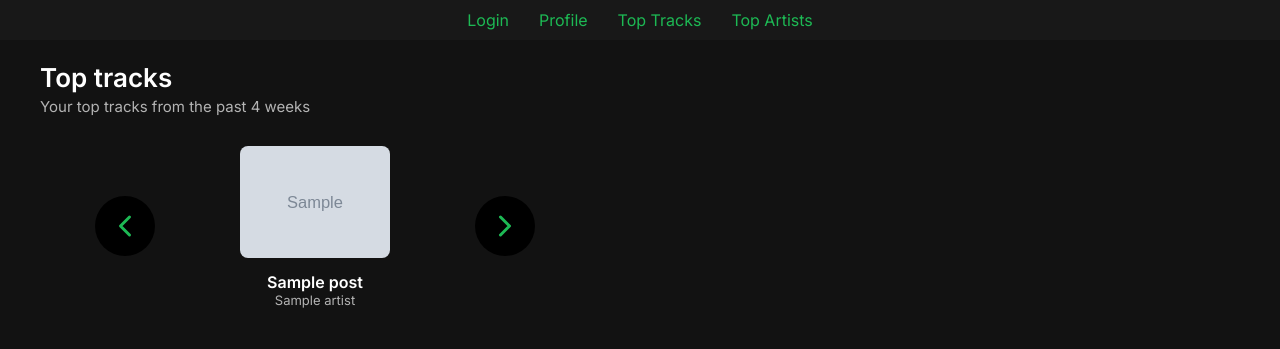
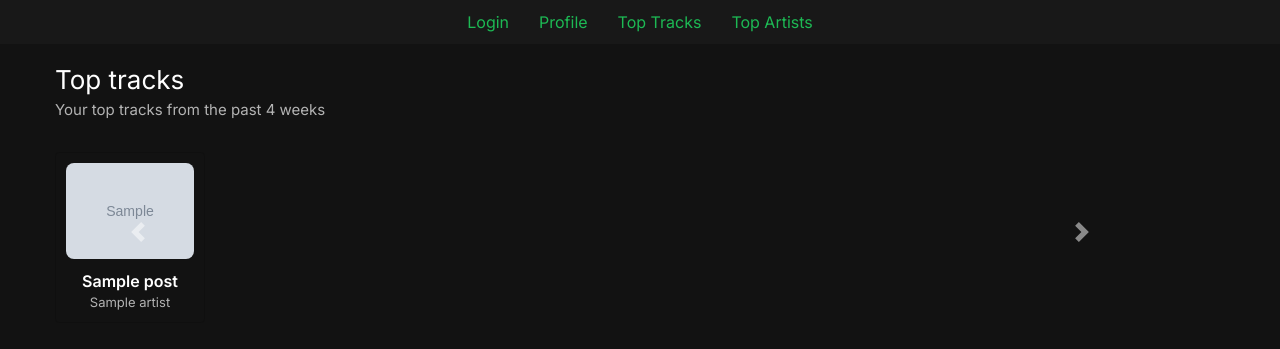
Before and after one commit to clemleri/SpotifyAnalysis, a Flask app: template templates/displayTracks.html in a window 1280 px wide. Shown: the top 349 px of the page. Run offline with Flask 3, Linux system fonts and the light colour scheme; the template is opened without the code that fills it: most values are stand-ins (such as "Sample title", 1, 10 or a date in 2020); grey boxes marked "Sample" are stand-in pictures; some libraries are stand-ins or nearby versions.

Commit message:
ajout carousel avec bootstrap

```diff
--- a/server.py
+++ b/server.py
@@ -91,7 +91,7 @@ def get_top_tracks(index = 0):
     with open("data.json", "w") as data:
         json.dump(tracks_data, data)
 
-    return render_template('displayTracks.html', posts=tracks_data[0:6])
+    return render_template('displayTracks.html', posts=tracks_data[0:13])
 
 @app.route("/topArtists")
 def get_top_artists():
--- a/templates/displayTracks.html
+++ b/templates/displayTracks.html
@@ -3,24 +3,57 @@
 {% block content %}
     <h2>Top tracks</h2>
     <div class='subtitle'>Your top tracks from the past 4 weeks</div>
+        <div id="carouselExampleControls" class="carousel slide" data-ride="carousel">
+            <div class="carousel-inner">
+                <div class="carousel-item active">
+                    <div class="flex-container">
+                        {% for post in posts[0:6] %}
 
-    <div class="flex-container">
-        <div class="cursor-button">
-            <a href="/topTracks/getPrevious/{{ posts[0]['id']}}" class="rounded-button">
-                <ion-icon name="chevron-back-outline" size="large"></ion-icon>
-            </a>
-        </div>
-        {% for post in posts %}
                         <div class="card">
                             <img src="{{post['album']['images'][0]['url']}}" alt="{{ post['name']}}">
                             <div class="title">{{ post['name']}}</div>
                             <div class="subtitle-small">{{ post['artists'][0]['name'] }}</div>
                         </div>
                         {% endfor %}
-        <div class="cursor-button">
-            <a href="/topTracks/getNext/{{ posts[-1]['id']}}" class="rounded-button">
-                <ion-icon name="chevron-forward-outline" size="large"></ion-icon>
+                     </div>
+                </div>
+                <div class="carousel-item">
+                    <div class="flex-container">
+                        {% for post in posts[6:13] %}
+
+                        <div class="card">
+                            <img src="{{post['album']['images'][0]['url']}}" alt="{{ post['name']}}">
+                            <div class="title">{{ post['name']}}</div>
+                            <div class="subtitle-small">{{ post['artists'][0]['name'] }}</div>
+                        </div>
+                        {% endfor %}
+                     </div>
+                </div>
+                <a class="carousel-control-prev" href="#carouselExampleControls" role="button" data-slide="prev">
+                    <span class="carousel-control-prev-icon" aria-hidden="true"></span>
+                    <span class="sr-only">Previous</span>
+                </a>
+                <a class="carousel-control-next" href="#carouselExampleControls" role="button" data-slide="next">
+                    <span class="carousel-control-next-icon" aria-hidden="true"></span>
+                    <span class="sr-only">Next</span>
                 </a>
             </div>
         </div>
+
+
 {% endblock %}
+
+<div id="carouselExampleControls" class="carousel slide" data-ride="carousel">
+    <div class="carousel-inner">
+      <div class="carousel-item active">
+        <img class="d-block w-100" src="..." alt="First slide">
+      </div>
+      <div class="carousel-item">
+        <img class="d-block w-100" src="..." alt="Second slide">
+      </div>
+      <div class="carousel-item">
+        <img class="d-block w-100" src="..." alt="Third slide">
+      </div>
+    </div>
+
+  </div>
--- a/templates/index.html
+++ b/templates/index.html
@@ -1,11 +1,15 @@
 <!DOCTYPE html>
 <html lang="en">
+
 <head>
     <meta charset="UTF-8">
     <meta name="viewport" content="width=device-width, initial-scale=1.0">
-    <link rel="stylesheet" href="{{ url_for('static', filename= 'css/style.css') }}">
+    <link rel="stylesheet" href="https://cdn.jsdelivr.net/npm/bootstrap@4.0.0/dist/css/bootstrap.min.css"
+        integrity="sha384-Gn5384xqQ1aoWXA+058RXPxPg6fy4IWvTNh0E263XmFcJlSAwiGgFAW/dAiS6JXm" crossorigin="anonymous">
+    <link rel="stylesheet" href="{{ url_for('static', filename='css/style.css') }}">
     <title>Lyra</title>
 </head>
+
 <body>
 
     <nav>
@@ -14,12 +18,22 @@
         <a href="{{ url_for('get_top_tracks')}}">Top Tracks</a>
         <a href="{{ url_for('get_top_artists')}}">Top Artists</a>
     </nav>
-    <div class = "container">
+    <div class="container">
         {% block content %} {% endblock %}
     </div>
 
+    <script src="https://code.jquery.com/jquery-3.2.1.slim.min.js"
+        integrity="sha384-KJ3o2DKtIkvYIK3UENzmM7KCkRr/rE9/Qpg6aAZGJwFDMVNA/GpGFF93hXpG5KkN"
+        crossorigin="anonymous"></script>
+    <script src="https://cdn.jsdelivr.net/npm/popper.js@1.12.9/dist/umd/popper.min.js"
+        integrity="sha384-ApNbgh9B+Y1QKtv3Rn7W3mgPxhU9K/ScQsAP7hUibX39j7fakFPskvXusvfa0b4Q"
+        crossorigin="anonymous"></script>
+    <script src="https://cdn.jsdelivr.net/npm/bootstrap@4.0.0/dist/js/bootstrap.min.js"
+        integrity="sha384-JZR6Spejh4U02d8jOt6vLEHfe/JQGiRRSQQxSfFWpi1MquVdAyjUar5+76PVCmYl"
+        crossorigin="anonymous"></script>
     <script type="module" src="https://unpkg.com/ionicons@7.1.0/dist/ionicons/ionicons.esm.js"></script>
     <script nomodule src="https://unpkg.com/ionicons@7.1.0/dist/ionicons/ionicons.js"></script>
 
 </body>
+
 </html>
```
Lines whose indentation alone changed are shown as unchanged.
